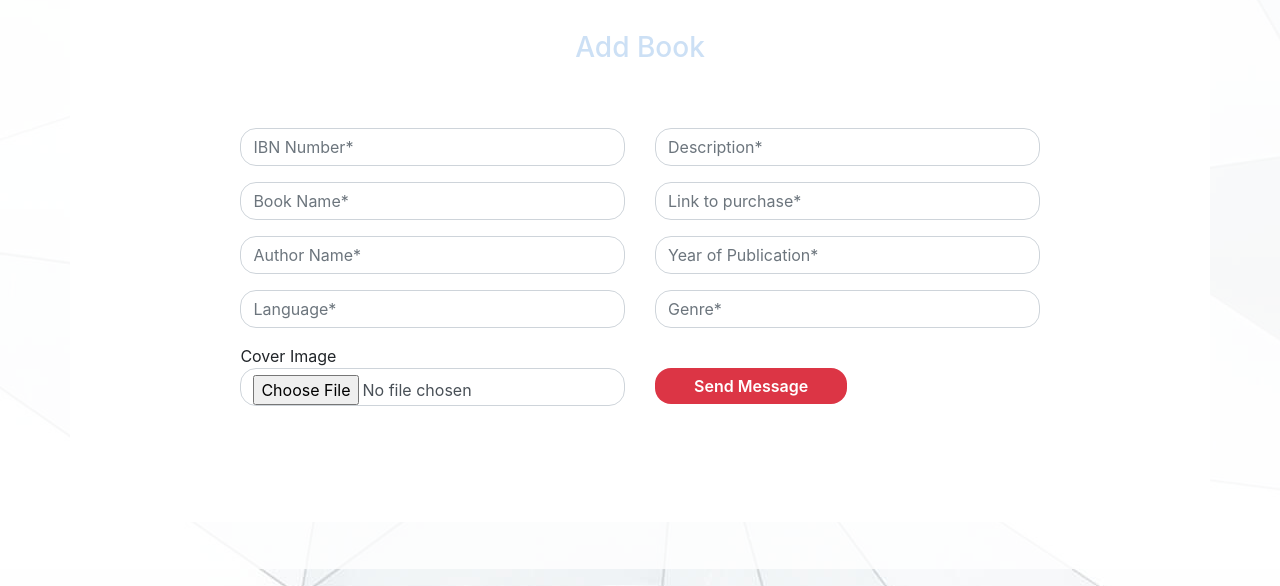
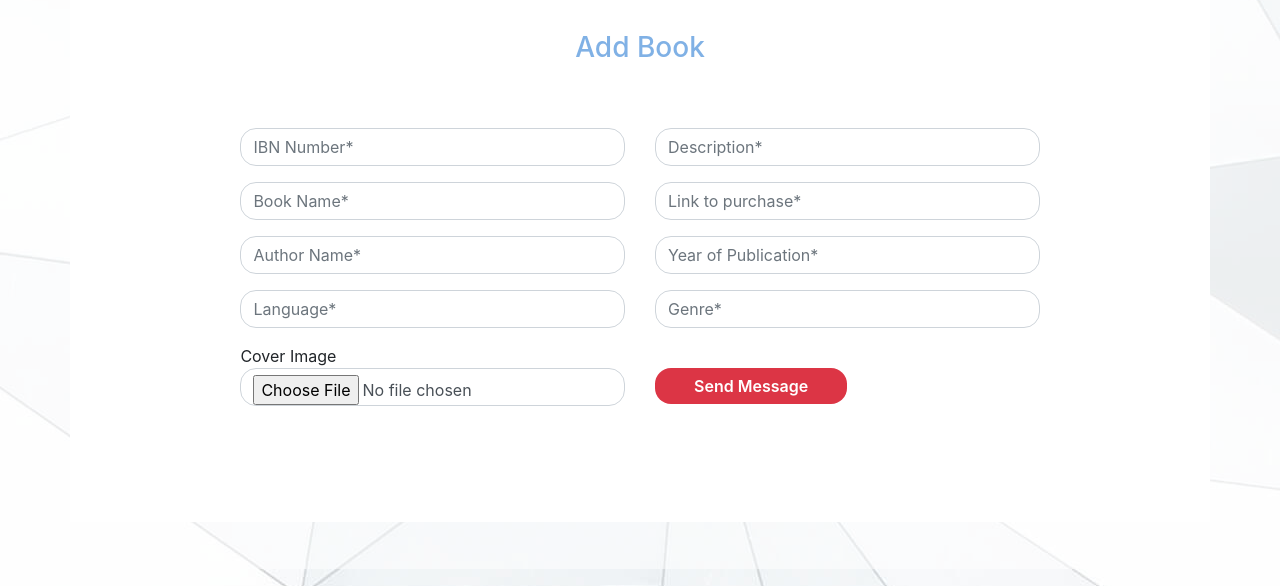
Before and after one commit to shameemm/Book-Review, a Node server app: page /add-review in a window 1280 px wide. Shown: the part 231-817 px from the top of the page. Run offline with Node 20, Linux system fonts and the light colour scheme; some libraries are stand-ins or nearby versions.

Commit message:
background change

```diff
--- a/public/stylesheets/style.css
+++ b/public/stylesheets/style.css
@@ -4,7 +4,7 @@
 
   body:before {
     content: "";
-    background: rgba(255, 255, 255, 0.8);
+    background: rgba(255, 255, 255, 0.5);
     position: fixed;
     bottom: 0;
     top: 0;
@@ -44,7 +44,7 @@
     position: relative;
     overflow: hidden;
     background: #fff;
-    box-shadow: 0 0 29px 0 rgba(18, 66, 101, 0.08);
+    box-shadow: 0 0 29px 0 rgba(74, 76, 77, 0.2);
     border-radius: 8px;
     z-index: 1;
   }
```
